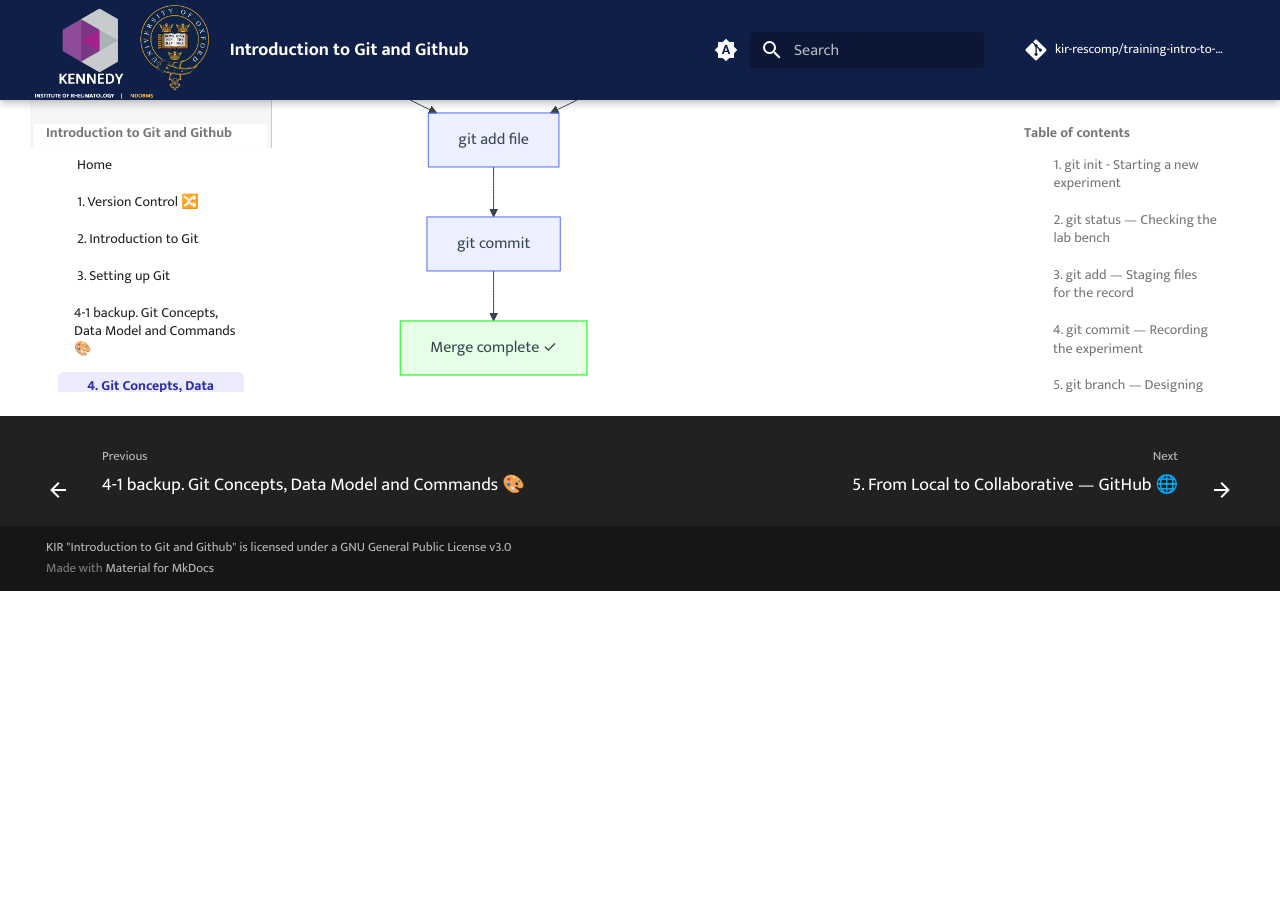
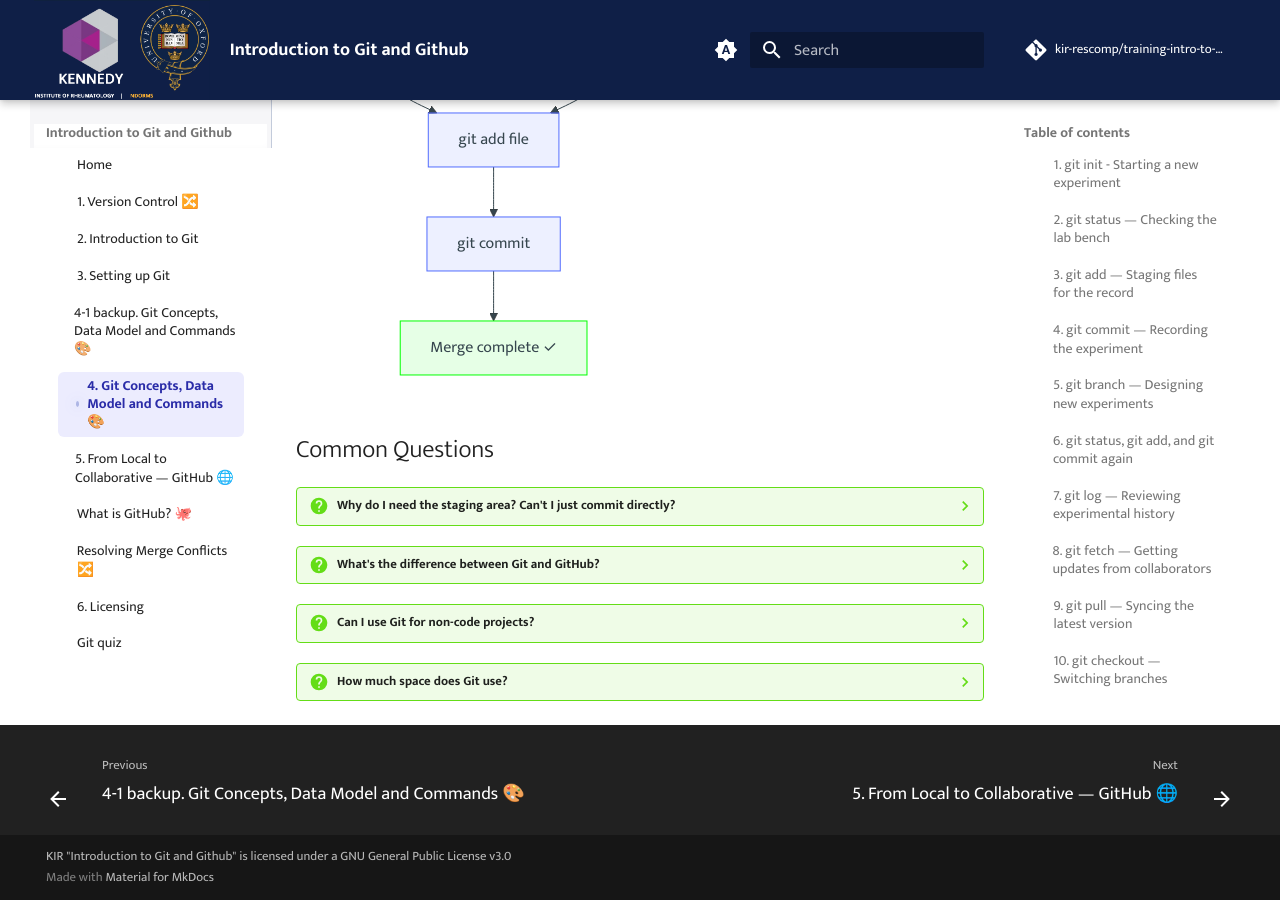
Before and after one commit to kir-rescomp/training-intro-to-git-github, an MkDocs documentation site: the page built from docs/4.git_model_commands.md, in a window 1280 px wide and 900 px high, scrolled down 9202 px. Built offline with MkDocs 1.6.1 and Material for MkDocs 9.7.7, drawn with Linux system fonts in a browser that asks for light colours; comment, search, counter and statistics services are not loaded; before the commit the page ends 9793 px from its top, so only the background shows below that.

Commit message:
add common questions to git episode

````diff
--- a/docs/4.git_model_commands.md
+++ b/docs/4.git_model_commands.md
@@ -437,3 +437,44 @@ flowchart TB
   style A fill:#ffe6e6,stroke:#f00
   style G fill:#e6ffe6,stroke:#0f0
 ```
+
+## Common Questions
+
+
+??? question "Why do I need the staging area? Can't I just commit directly?"
+    The staging area gives you control! You can:
+
+    - Commit only related changes together
+    - Review changes before committing
+    - Keep work-in-progress unstaged
+    - Create clean, logical commit history
+
+    Many Git tools allow skipping staging (`git commit -a`), but understanding it makes you a better Git user.
+
+??? question "What's the difference between Git and GitHub?"
+    - **Git** = Version control software (runs on your computer)
+    - **GitHub** = Website for hosting Git repositories (in the cloud)
+
+    Think of it like:
+    - Git = Microsoft Word
+    - GitHub = Google Docs
+
+    We'll cover GitHub in detail later!
+
+??? question "Can I use Git for non-code projects?"
+    Absolutely! Git works great for:
+
+    - Documentation (Markdown, LaTeX)
+    - Design files (if text-based)
+    - Configuration files
+    - Writing (books, articles)
+    - Any text files that change over time
+
+??? question "How much space does Git use?"
+    Git is surprisingly efficient! It:
+
+    - Compresses data
+    - Stores only changes (internally)
+    - Removes duplicates
+
+    A repo with years of history might only be a few MB.
````
